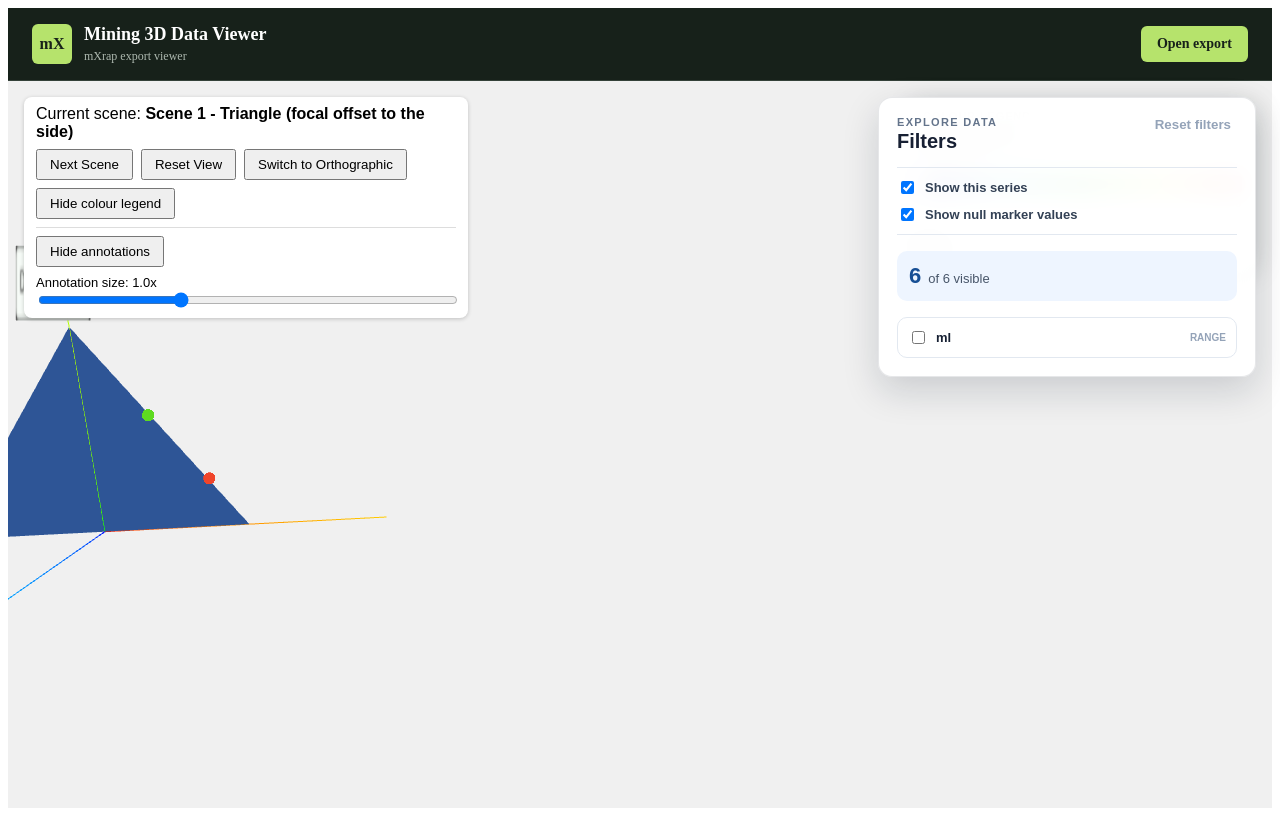
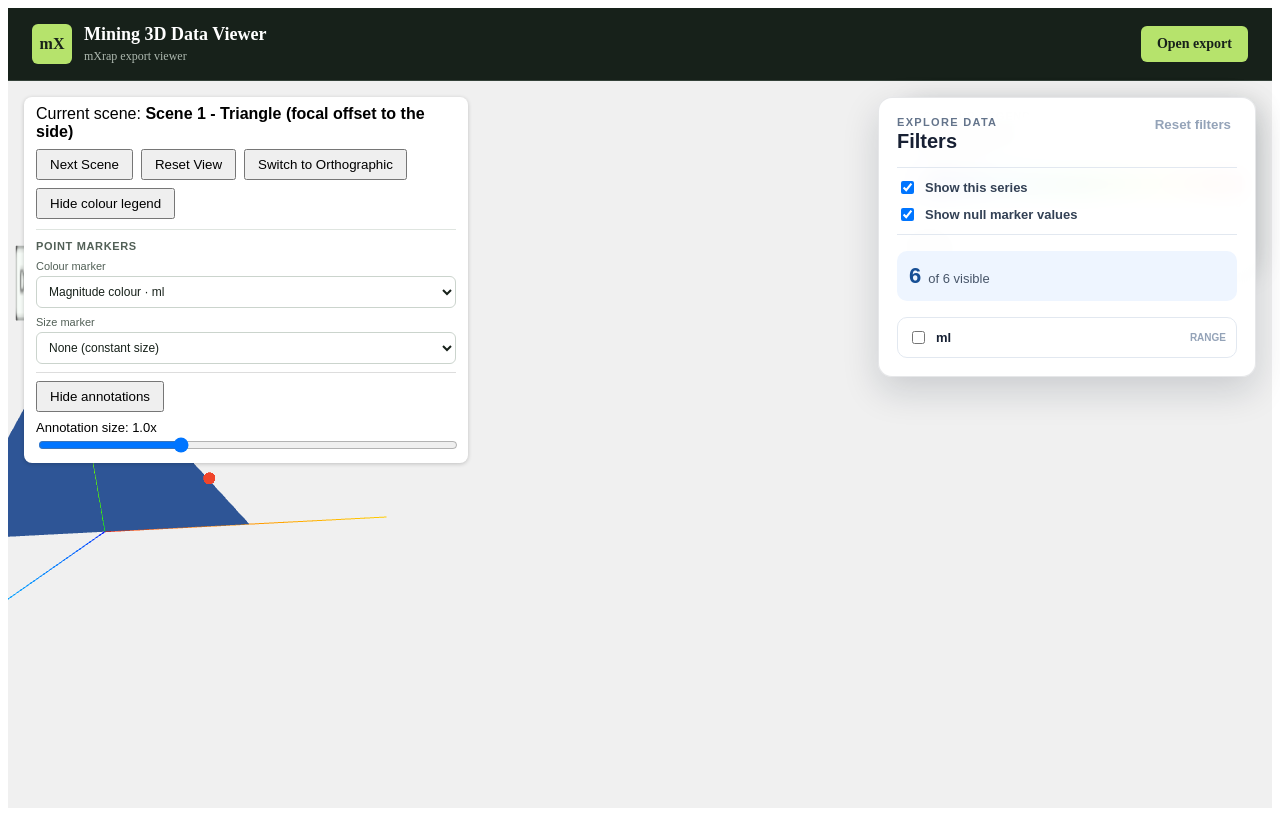
Before and after one commit to sharmashantanu319/Mining-3d-data-viewer, a Next.js app in the folder mxrap-viewer/: page / in a window 1280 px wide. Built offline with nearby package versions, Linux system fonts and the light colour scheme.

Commit message:
Add runtime colour and size marker selectors

```diff
--- /dev/null
+++ b/mxrap-viewer/app/components/MarkerSelectorPanel.jsx
@@ -0,0 +1,73 @@
+import { getMarkerChoices } from "./markerSelection";
+import styles from "./MarkerSelectorPanel.module.css";
+
+export default function MarkerSelectorPanel({
+  series,
+  selectedSeries,
+  onSelectSeries,
+  selections,
+  onSelectionChange,
+}) {
+  if (!Array.isArray(series) || series.length === 0) return null;
+
+  const safeIndex = Math.min(selectedSeries, series.length - 1);
+  const activeSeries = series[safeIndex];
+  const choices = getMarkerChoices(activeSeries);
+  if (choices.colour.length === 0 && choices.size.length === 0) return null;
+
+  const activeSelection = selections?.[safeIndex] ?? {};
+  const colourValue = Object.hasOwn(activeSelection, "colourMarker")
+    ? activeSelection.colourMarker ?? ""
+    : activeSeries.colourMarker ?? "";
+  const sizeValue = Object.hasOwn(activeSelection, "sizeMarker")
+    ? activeSelection.sizeMarker ?? ""
+    : activeSeries.sizeMarker ?? "";
+
+  function update(field, value) {
+    onSelectionChange(safeIndex, { [field]: value || null });
+  }
+
+  return (
+    <section className={styles.panel} aria-label="Point marker controls">
+      <div className={styles.heading}>Point markers</div>
+
+      {series.length > 1 && (
+        <label className={styles.field}>
+          <span>Series</span>
+          <select value={safeIndex} onChange={(event) => onSelectSeries(Number(event.target.value))}>
+            {series.map((item, index) => (
+              <option value={index} key={`${item.name ?? "series"}-${index}`}>
+                {item.name || `Series ${index + 1}`}
+              </option>
+            ))}
+          </select>
+        </label>
+      )}
+
+      {choices.colour.length > 0 && (
+        <label className={styles.field}>
+          <span>Colour marker</span>
+          <select value={colourValue} onChange={(event) => update("colourMarker", event.target.value)}>
+            {choices.colour.map((choice) => (
+              <option value={choice.name} key={choice.name}>
+                {choice.name}{choice.input ? ` · ${choice.input}` : ""}
+              </option>
+            ))}
+          </select>
+        </label>
+      )}
+
+      <label className={styles.field}>
+        <span>Size marker</span>
+        <select value={sizeValue} onChange={(event) => update("sizeMarker", event.target.value)}>
+          <option value="">None (constant size)</option>
+          {choices.size.map((choice) => (
+            <option value={choice.name} key={choice.name}>
+              {choice.name}{choice.input ? ` · ${choice.input}` : ""}
+            </option>
+          ))}
+        </select>
+      </label>
+    </section>
+  );
+}
--- /dev/null
+++ b/mxrap-viewer/app/components/MarkerSelectorPanel.module.css
@@ -0,0 +1,39 @@
+.panel {
+  margin-top: 10px;
+  padding-top: 10px;
+  border-top: 1px solid #dfe5e0;
+}
+
+.heading {
+  margin-bottom: 8px;
+  color: #526057;
+  font-size: 11px;
+  font-weight: 700;
+  letter-spacing: 0.06em;
+  text-transform: uppercase;
+}
+
+.field {
+  display: grid;
+  gap: 4px;
+  margin-top: 8px;
+  color: #526057;
+  font-size: 11px;
+}
+
+.field select {
+  width: 100%;
+  min-height: 32px;
+  padding: 5px 28px 5px 8px;
+  border: 1px solid #cbd4cd;
+  border-radius: 6px;
+  background: #fff;
+  color: #17211a;
+  font: inherit;
+  font-size: 12px;
+}
+
+.field select:focus-visible {
+  outline: 2px solid #79a832;
+  outline-offset: 1px;
+}
--- /dev/null
+++ b/mxrap-viewer/app/components/markerSelection.js
@@ -0,0 +1,44 @@
+function isColourDefinition(definition) {
+  if (!definition || typeof definition !== "object") return false;
+  return (
+    definition.type === "colour" ||
+    (definition.type == null && (definition.ramp != null || definition.rampCsv != null))
+  );
+}
+
+function isSizeDefinition(definition) {
+  return definition?.type === "size";
+}
+
+export function getMarkerChoices(series) {
+  const definitions = Array.isArray(series?.markerDefinitions)
+    ? series.markerDefinitions
+    : [];
+  const unique = (items) =>
+    Array.from(new Map(items.filter((item) => item?.name).map((item) => [item.name, item])).values());
+
+  return {
+    colour: unique(definitions.filter(isColourDefinition)).map((definition) => ({
+      name: definition.name,
+      input: definition.input ?? null,
+    })),
+    size: unique(definitions.filter(isSizeDefinition)).map((definition) => ({
+      name: definition.name,
+      input: definition.input ?? null,
+    })),
+  };
+}
+
+export function applyMarkerSelections(pointClouds, selectionsBySeries) {
+  return (Array.isArray(pointClouds) ? pointClouds : []).map((series, index) => {
+    const selection = selectionsBySeries?.[index];
+    if (!selection) return series;
+    return {
+      ...series,
+      ...(Object.hasOwn(selection, "colourMarker")
+        ? { colourMarker: selection.colourMarker }
+        : {}),
+      ...(Object.hasOwn(selection, "sizeMarker") ? { sizeMarker: selection.sizeMarker } : {}),
+    };
+  });
+}
--- a/mxrap-viewer/app/components/mockScenes.js
+++ b/mxrap-viewer/app/components/mockScenes.js
@@ -43,6 +43,26 @@ const DEMO_MAGNITUDE_MARKER = {
     numberOfDecimals: 1,
   },
   rampCsv: DEMO_MAGNITUDE_RAMP,
+};
+
+const DEMO_MAGNITUDE_DISCRETE_MARKER = {
+  ...DEMO_MAGNITUDE_MARKER,
+  name: "Magnitude bands",
+  legend: {
+    title: "Magnitude bands [ML]",
+    numberOfDecimals: 1,
+  },
+  rampCsv: DEMO_MAGNITUDE_RAMP.replace("linear,,0", "linear,5,0"),
+};
+
+const DEMO_MAGNITUDE_SIZE_MARKER = {
+  name: "Magnitude size",
+  type: "size",
+  input: "ml",
+  inputType: "number",
+  scale: "linear",
+  minimum: -3,
+  maximum: 3,
 };
 
 const scene1 = {
@@ -99,7 +119,11 @@ const scene1 = {
       nullSizes: 0.3,
       showNullColours: true,
       legend: true,
-      markerDefinitions: [DEMO_MAGNITUDE_MARKER],
+      markerDefinitions: [
+        DEMO_MAGNITUDE_MARKER,
+        DEMO_MAGNITUDE_DISCRETE_MARKER,
+        DEMO_MAGNITUDE_SIZE_MARKER,
+      ],
       points: [
         { id: 201, x: -0.6, y: 0.3, z: 0.4, ml: -2.4 },
         { id: 202, x: 0.2, y: 0.6, z: -0.3, ml: -0.8 },
--- a/mxrap-viewer/app/page.js
+++ b/mxrap-viewer/app/page.js
@@ -13,6 +13,8 @@ import {
 } from "./components/dataFilters";
 import ColourLegendPanel from "./components/ColourLegendPanel";
 import { buildSceneColourLegends } from "./components/colourLegend";
+import MarkerSelectorPanel from "./components/MarkerSelectorPanel";
+import { applyMarkerSelections } from "./components/markerSelection";
 
 function colourMarkerInput(series) {
   if (!series?.colourMarker || !Array.isArray(series.markerDefinitions)) return null;
@@ -32,8 +34,9 @@ export default function Home() {
   const [annotationsVisible, setAnnotationsVisible] = useState(true);
   const [annotationScale, setAnnotationScale] = useState(1);
   const [legendsVisible, setLegendsVisible] = useState(true);
+  const [markerSelections, setMarkerSelections] = useState({});
+  const [markerSeriesIndex, setMarkerSeriesIndex] = useState(0);
   const threeSceneRef = useRef(null);
-
   const currentScene = scenes[currentIndex];
   const pointSeries = useMemo(() => currentScene.pointClouds ?? [], [currentScene]);
   const safeSelectedSeries = Math.min(selectedSeries, Math.max(0, pointSeries.length - 1));
@@ -72,9 +75,14 @@ export default function Home() {
     invalidCount: 0,
   };
 
+  const renderedPointClouds = useMemo(
+    () => applyMarkerSelections(visiblePointClouds, markerSelections),
+    [visiblePointClouds, markerSelections]
+  );
+
   const colourLegends = useMemo(
-    () => buildSceneColourLegends(visiblePointClouds),
-    [visiblePointClouds]
+    () => buildSceneColourLegends(renderedPointClouds),
+    [renderedPointClouds]
   );
 
   async function handleFileChange(event) {
@@ -102,6 +110,8 @@ export default function Home() {
       setFiltersBySeries({});
       setSeriesVisibility({});
       setNullVisibility({});
+      setMarkerSelections({});
+      setMarkerSeriesIndex(0);
     } catch (err) {
       console.error(err);
       setErrors([err.message]);
@@ -118,6 +128,8 @@ export default function Home() {
     setFiltersBySeries({});
     setSeriesVisibility({});
     setNullVisibility({});
+    setMarkerSelections({});
+    setMarkerSeriesIndex(0);
   }
 
   return (
@@ -206,6 +218,19 @@ export default function Home() {
             </button>
           )}
 
+          <MarkerSelectorPanel
+            series={visiblePointClouds}
+            selectedSeries={markerSeriesIndex}
+            onSelectSeries={setMarkerSeriesIndex}
+            selections={markerSelections}
+            onSelectionChange={(seriesIndex, change) =>
+              setMarkerSelections((current) => ({
+                ...current,
+                [seriesIndex]: { ...current[seriesIndex], ...change },
+              }))
+            }
+          />
+
           <div style={{ marginTop: 8, paddingTop: 8, borderTop: "1px solid #ddd" }}>
             <button
               onClick={() => setAnnotationsVisible((visible) => !visible)}
@@ -266,7 +291,7 @@ export default function Home() {
         <ThreeScene
           ref={threeSceneRef}
           sceneData={currentScene}
-          visiblePointClouds={visiblePointClouds}
+          visiblePointClouds={renderedPointClouds}
           projectionMode={projectionMode}
           annotationsVisible={annotationsVisible}
           annotationScale={annotationScale}
```
Also changed, not shown: 1 other file (tests, documents, lock files or other folders).
